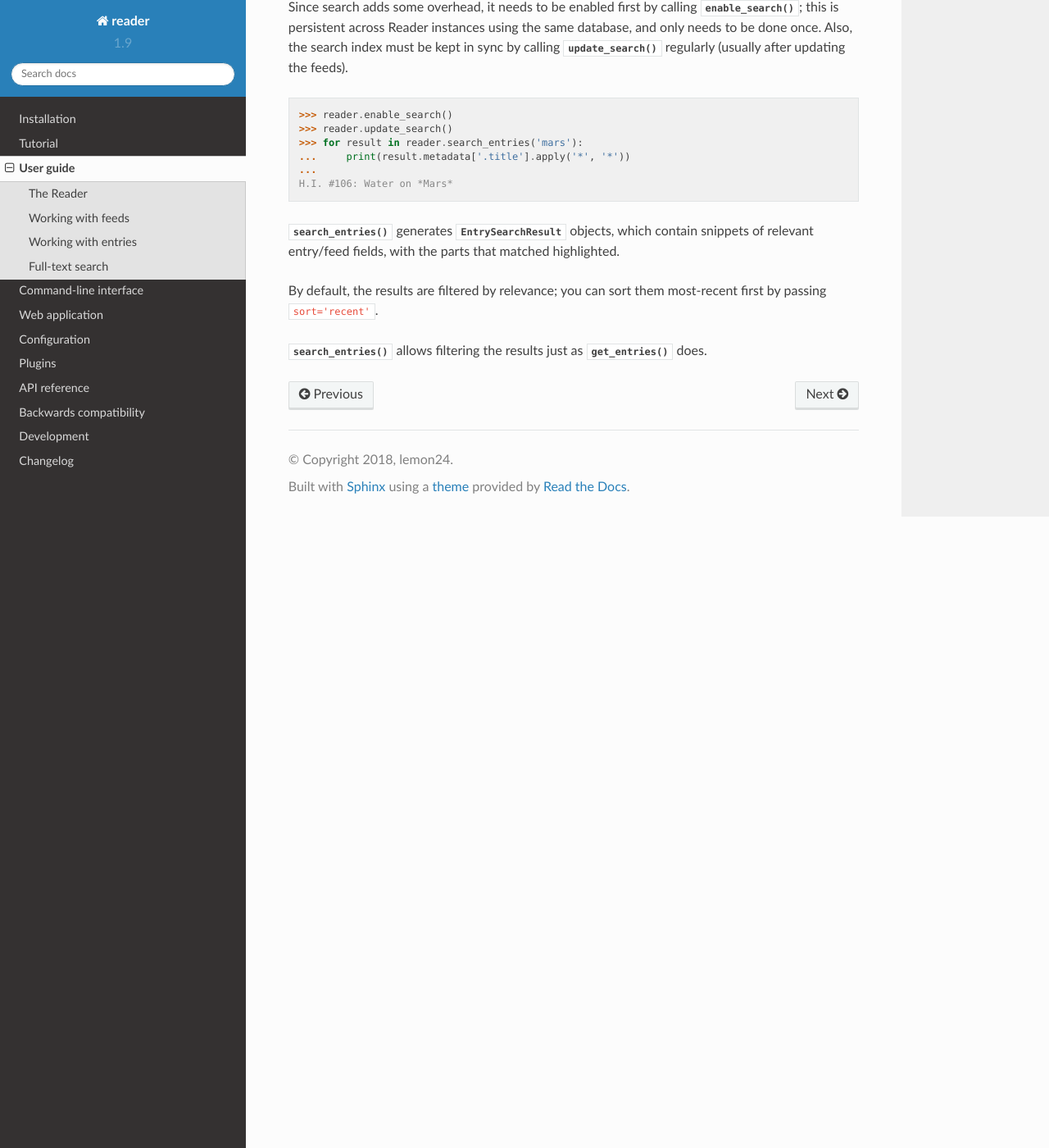
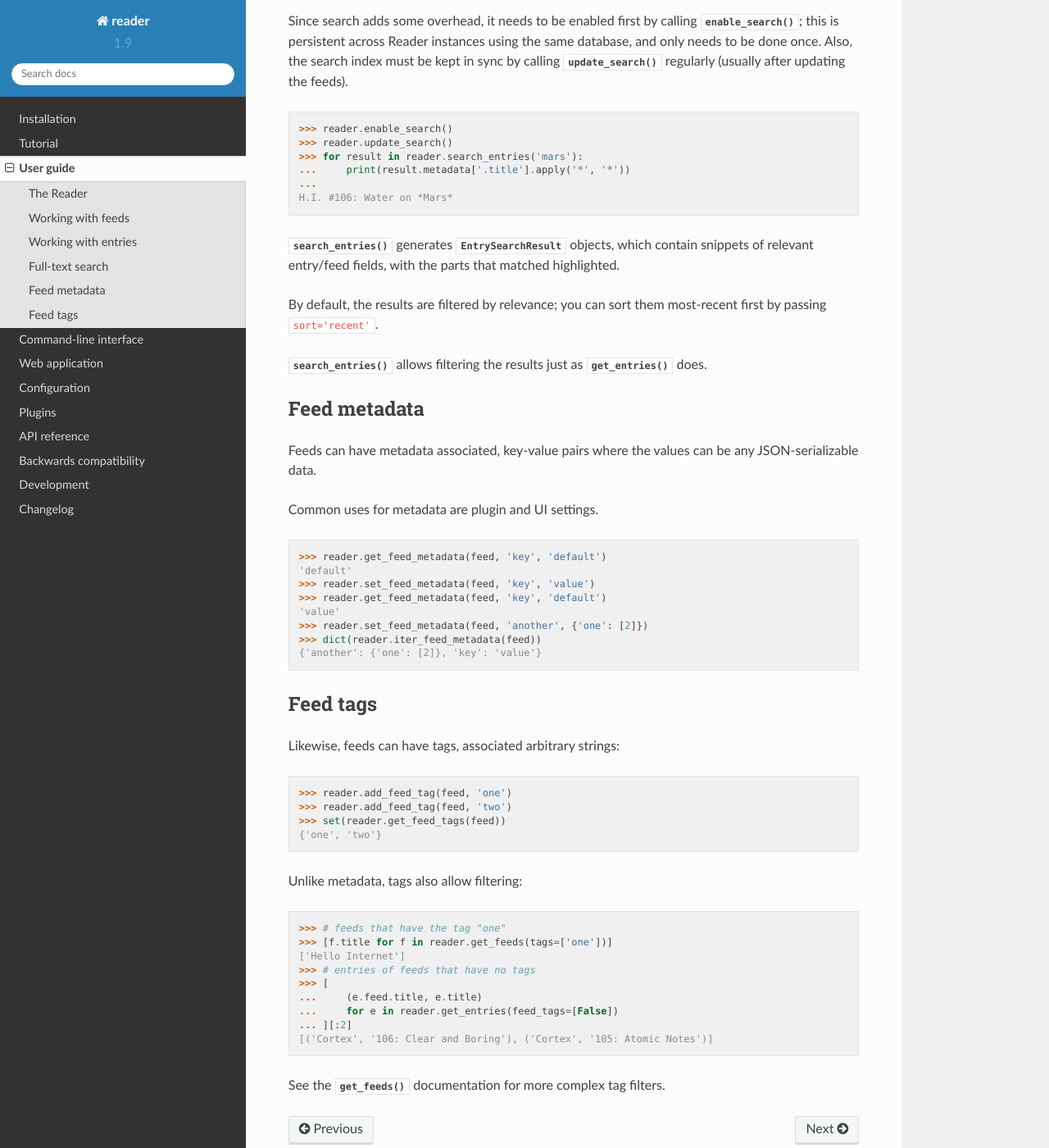
Before and after one commit to Alcides1123/reader, a Sphinx documentation site: the page built from docs/guide.rst, in a window 1280 px wide and 1400 px high, scrolled down 2457 px. Shown: the whole window at 82% size. Built offline with Sphinx 7.4.7 and the Read the Docs theme 2.0.0, drawn with Linux system fonts in a browser that asks for light colours.

Commit message:
User guide: tags and metadata.
For #194.

```diff
--- a/docs/guide.rst
+++ b/docs/guide.rst
@@ -57,7 +57,7 @@ with more information about a feed::
 
 .. todo:: Talk about how you can also pass a feed object where a feed URL is expected.
 
-.. todo:: Talk about remove_feed().
+.. todo:: Talk about remove_feed() and change_feed_url().
 
 
 At the moment, most of the fields are empty,
@@ -111,6 +111,7 @@ so the entries will be pulled in memory only on-demand.
 You can filter entries by feed::
 
     >>> feed.title
+    'Hello Internet'
     >>> entries = list(reader.get_entries(feed=feed))
     >>> for entry in entries[:2]:
     ...     print(entry.feed.title, '-', entry.title)
@@ -178,10 +179,64 @@ you can sort them most-recent first by passing ``sort='recent'``.
 
 
 
+Feed metadata
+-------------
+
+Feeds can have metadata associated,
+key-value pairs where the values can be any JSON-serializable data.
+
+Common uses for metadata are plugin and UI settings.
+
+.. todo:: Link to some of the methods.
+
+::
+
+    >>> reader.get_feed_metadata(feed, 'key', 'default')
+    'default'
+    >>> reader.set_feed_metadata(feed, 'key', 'value')
+    >>> reader.get_feed_metadata(feed, 'key', 'default')
+    'value'
+    >>> reader.set_feed_metadata(feed, 'another', {'one': [2]})
+    >>> dict(reader.iter_feed_metadata(feed))
+    {'another': {'one': [2]}, 'key': 'value'}
+
+
+.. todo:: Mention reader doesn't restrict key characters, but the UI should.
+.. todo:: Mention reserved key prefixes (:issue:`186`).
+
+
+Feed tags
+---------
+
+Likewise, feeds can have tags, associated arbitrary strings::
+
+    >>> reader.add_feed_tag(feed, 'one')
+    >>> reader.add_feed_tag(feed, 'two')
+    >>> set(reader.get_feed_tags(feed))
+    {'one', 'two'}
+
+Unlike metadata, tags also allow filtering::
+
+    >>> # feeds that have the tag "one"
+    >>> [f.title for f in reader.get_feeds(tags=['one'])]
+    ['Hello Internet']
+    >>> # entries of feeds that have no tags
+    >>> [
+    ...     (e.feed.title, e.title)
+    ...     for e in reader.get_entries(feed_tags=[False])
+    ... ][:2]
+    [('Cortex', '106: Clear and Boring'), ('Cortex', '105: Atomic Notes')]
+
+See the :meth:`~Reader.get_feeds()` documentation for more complex tag filters.
+
+
+.. todo:: Mention reader doesn't restrict tag characters, but the UI should.
+.. todo:: Mention reserved tag prefixes (:issue:`186`).
+
+
 
 .. todo::
 
     feed operations (remove, filtering, user title)
-    feed metadata
-    feed tags
+    get_feeds() vs get_feed() (same for entry)
     errors
```
